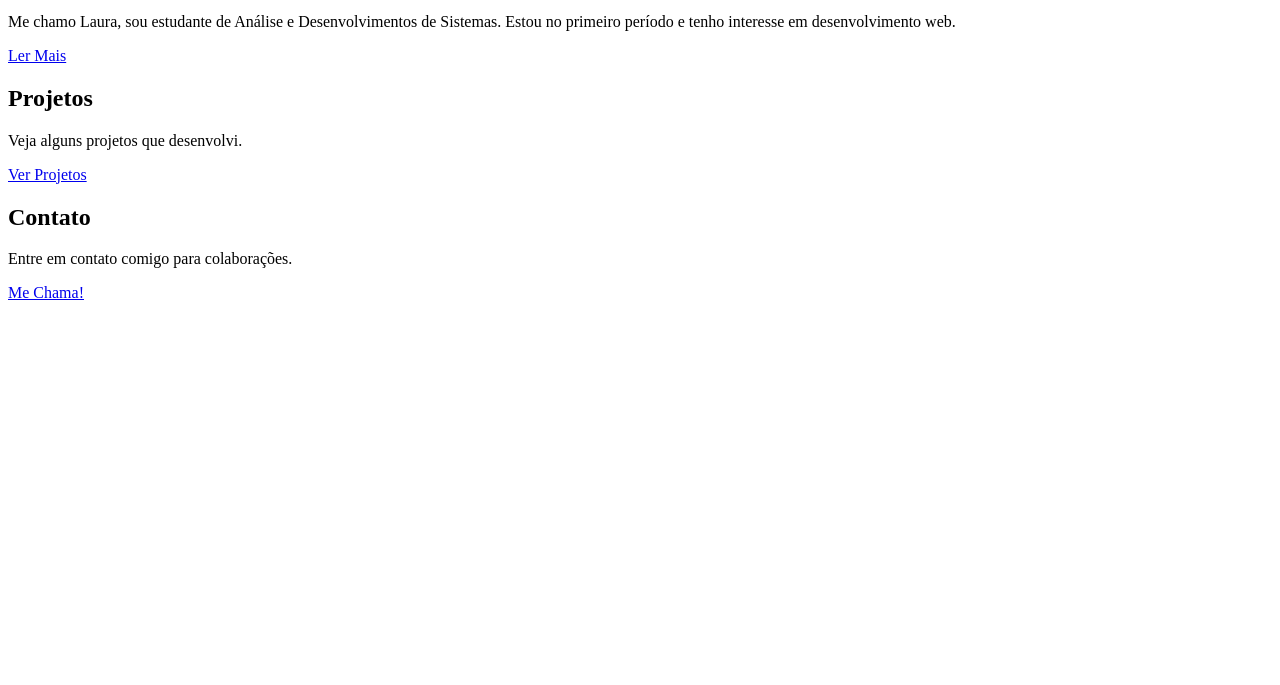
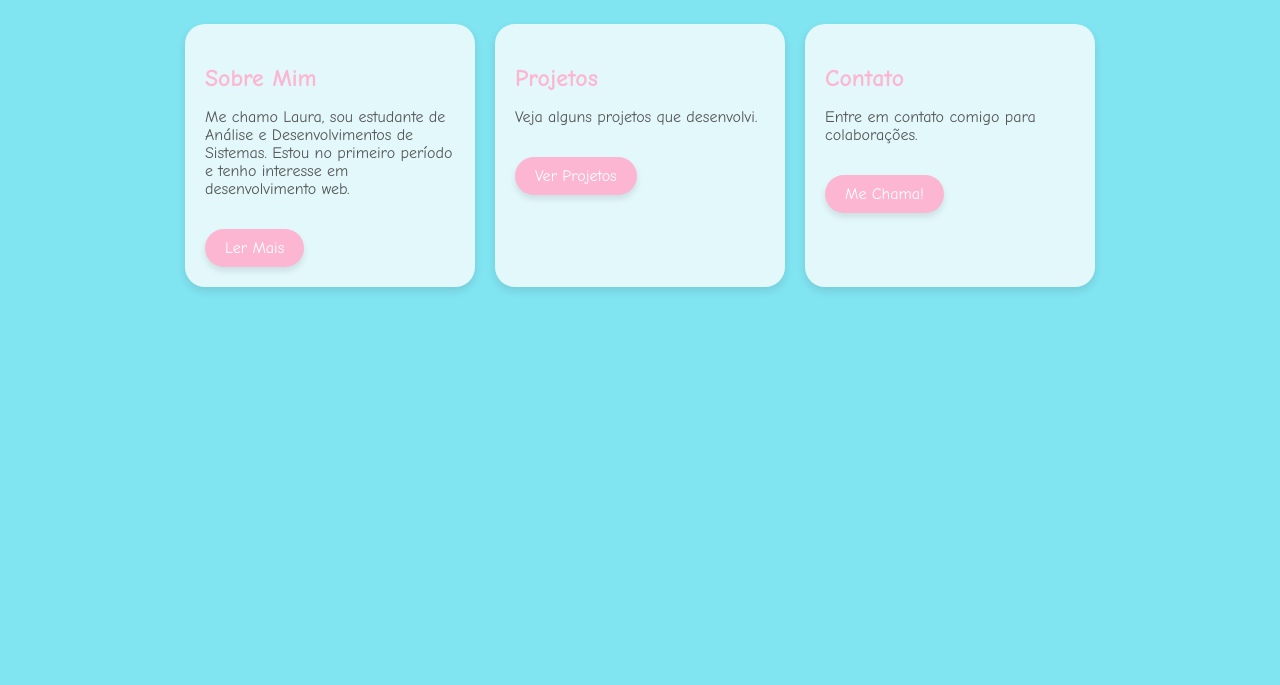
Before and after one commit to LauraDev-art/portf-lio, a plain HTML site: page index.html in a window 1280 px wide. Shown: the part 115-800 px from the top of the page. Drawn offline with Linux system fonts and the light colour scheme.

Commit message:
Update index.html

```diff
--- a/index.html
+++ b/index.html
@@ -4,7 +4,7 @@
   <meta charset="UTF-8">
   <meta name="viewport" content="width=device-width, initial-scale=1.0">
   <title>Portfólio </title>
-  <link rel="stylesheet" href="css.style.css">
+  <link rel="stylesheet" href="style.css">
 </head>
 <body>
   <h1>🌸Bem-vindo(a) ao meu Portfólio 🌸</h1>
```
